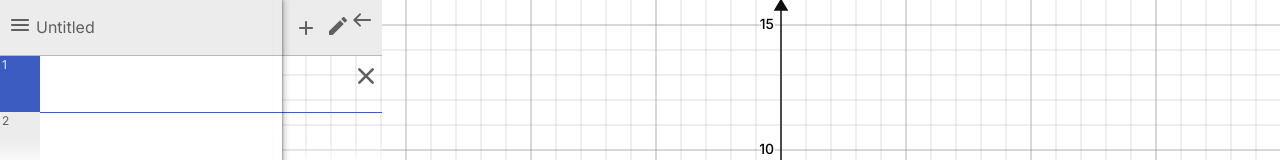
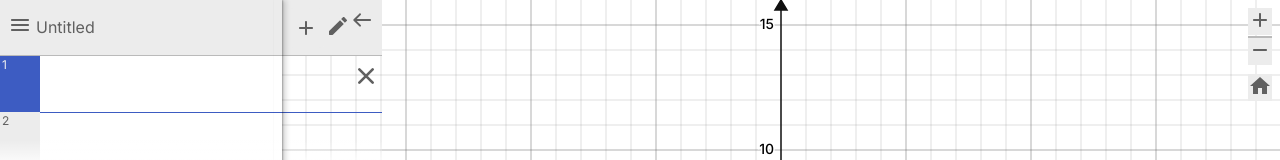
Before and after one commit to David-I7/graphcalculator, a React (Vite) app: page / in a window 1280 px wide. Shown: the top 160 px of the page. Built offline with nearby package versions, Linux system fonts and the light colour scheme.

Commit message:
add graph ui scale controls

```diff
--- a/src/components/svgs/index.tsx
+++ b/src/components/svgs/index.tsx
@@ -478,3 +478,18 @@ export const Line = ({
     </svg>
   );
 };
+
+export const Home = (props: SVGProps) => {
+  return (
+    <svg
+      width="24"
+      height="24"
+      viewBox="0 0 24 24"
+      fill="currentColor"
+      xmlns="http://www.w3.org/2000/svg"
+      {...props}
+    >
+      <path d="M10 20V14H14V20H19V12H22L12 3L2 12H5V20H10Z" />
+    </svg>
+  );
+};
--- a/src/features/expressionPanel/components/appbar/ExpressionPanelResizer.tsx
+++ b/src/features/expressionPanel/components/appbar/ExpressionPanelResizer.tsx
@@ -163,8 +163,8 @@ const ExpressionPanelResizer = () => {
           <Tooltip
             style={
               isMobile
-                ? { position: "fixed", bottom: "1rem", right: "1rem" }
-                : { position: "fixed", top: "1rem", left: "1rem" }
+                ? { position: "fixed", bottom: "0.5rem", right: "0.5rem" }
+                : { position: "fixed", top: "0.5rem", left: "0.5rem" }
             }
             message="Show List"
             content={(id) => {
--- a/src/features/expressionPanel/components/menu/GraphMenu.tsx
+++ b/src/features/expressionPanel/components/menu/GraphMenu.tsx
@@ -65,17 +65,11 @@ GraphMenu.Toggle = function () {
   );
   const isMobile = useAppSelector((state) => state.globalSlice.isMobile);
   const isAnimating = useRef<boolean>(false);
-  const expressionPanelRef = useRef<HTMLDivElement>(null);
+
   const onClose = () => {
     if (isAnimating.current) return;
     isAnimating.current = true;
 
-    if (expressionPanelRef.current?.style.transform) {
-      expressionPanelRef.current!.animate(
-        AnimateSlideX("17.625rem", "0"),
-        animationOptions.current
-      );
-    }
     menuRef.current!.animate(
       AnimateSlideX("0", "-100%"),
       animationOptions.current
@@ -86,8 +80,6 @@ GraphMenu.Toggle = function () {
       isAnimating.current = false;
     }, CSS_VARIABLES.animationSpeedDefault);
   };
-
-  usePopulateRef(expressionPanelRef, { selector: ".expression-panel" });
 
   return (
     <>
@@ -105,10 +97,7 @@ GraphMenu.Toggle = function () {
                 if (isAnimating.current) return;
 
                 isAnimating.current = true;
-                expressionPanelRef.current!.animate(
-                  AnimateSlideX("0px", "17.625rem"),
-                  animationOptions.current
-                );
+
                 menuRef.current!.animate(
                   AnimateSlideX("-100%", "0"),
                   animationOptions.current
@@ -130,8 +119,8 @@ GraphMenu.Toggle = function () {
           <Tooltip
             style={{
               position: "fixed",
-              top: "1rem",
-              left: "1rem",
+              top: "0.5rem",
+              left: "0.5rem",
               zIndex: "19",
             }}
             message="Open Graph"
@@ -146,10 +135,7 @@ GraphMenu.Toggle = function () {
                   if (isAnimating.current) return;
 
                   isAnimating.current = true;
-                  expressionPanelRef.current!.animate(
-                    AnimateSlideX("0px", "17.625rem"),
-                    animationOptions.current
-                  );
+
                   menuRef.current!.animate(
                     AnimateSlideX("-100%", "0"),
                     animationOptions.current
--- a/src/features/graph/Graph.tsx
+++ b/src/features/graph/Graph.tsx
@@ -8,6 +8,7 @@ import {
 } from "react";
 import { Graph as LibGraph } from "./lib/graph/graph";
 import { setup } from "./lib";
+import GraphScaler from "./components/GraphScaler";
 
 type GraphContextState = LibGraph;
 
@@ -47,6 +48,7 @@ const Graph = () => {
   return (
     <div className="graph-container">
       <canvas id="graph-calculator"></canvas>
+      <GraphScaler />
     </div>
   );
 };
--- a/src/features/graph/assets/base.scss
+++ b/src/features/graph/assets/base.scss
@@ -14,6 +14,25 @@
   touch-action: none;
 }
 
+.graph-scaler {
+  position: absolute;
+  top: 0.5rem;
+  right: 0.5rem;
+  display: grid;
+  gap: 0.5rem;
+
+  &-top {
+    & button.graph-scaler-top-zoom-in {
+      border-bottom-left-radius: 0;
+      border-bottom-right-radius: 0;
+    }
+    & button.graph-scaler-top-zoom-out {
+      border-top-left-radius: 0;
+      border-top-right-radius: 0;
+    }
+  }
+}
+
 @media screen and (max-width: 500px) {
   .graph-container {
     width: 100%;
--- /dev/null
+++ b/src/features/graph/components/GraphScaler.tsx
@@ -0,0 +1,58 @@
+import ButtonTarget from "../../../components/buttons/target/ButtonTarget";
+import { Home, Minus, Plus } from "../../../components/svgs";
+import Hr from "../../../components/hr/Hr";
+import Tooltip from "../../../components/tooltip/Tooltip";
+import useScaleGraph from "../hooks/useScaleGraph";
+
+const GraphScaler = () => {
+  const { resetScales, scaleGraph } = useScaleGraph();
+
+  return (
+    <div className="graph-scaler">
+      <div className="graph-scaler-top">
+        <Tooltip
+          fixedPosition="left"
+          message="Zoom In"
+          content={(id) => (
+            <ButtonTarget
+              onClick={() => scaleGraph("IN")}
+              aria-describedby={id}
+              className="graph-scaler-top-zoom-in button--hovered bg-surface-container-low"
+            >
+              <Plus />
+            </ButtonTarget>
+          )}
+        />
+        <Hr />
+        <Tooltip
+          fixedPosition="left"
+          message="Zoom Out"
+          content={(id) => (
+            <ButtonTarget
+              onClick={() => scaleGraph("OUT")}
+              aria-describedby={id}
+              className="graph-scaler-top-zoom-out button--hovered bg-surface-container-low"
+            >
+              <Minus />
+            </ButtonTarget>
+          )}
+        />
+      </div>
+      <Tooltip
+        fixedPosition="left"
+        message="Default Viewport"
+        content={(id) => (
+          <ButtonTarget
+            onClick={resetScales}
+            aria-describedby={id}
+            className="button--hovered bg-surface-container-low"
+          >
+            <Home />
+          </ButtonTarget>
+        )}
+      />
+    </div>
+  );
+};
+
+export default GraphScaler;
--- /dev/null
+++ b/src/features/graph/hooks/useScaleGraph.tsx
@@ -0,0 +1,35 @@
+import { useCallback } from "react";
+import { useGraphContext } from "../Graph";
+
+const useScaleGraph = () => {
+  const graph = useGraphContext();
+  const AMPLIFIER = 1.25;
+
+  const scaleGraph = useCallback(
+    (zoomDirection: "IN" | "OUT") => {
+      if (!graph) return;
+      const cx = graph.canvas.width * 0.5;
+      const cy = graph.canvas.height * 0.5;
+
+      const dOrginX = cx - (graph.canvasCenterX + graph.offsetX);
+      const dOriginY = cy - (graph.canvasCenterY + graph.offsetY);
+
+      graph.scales.processScaleEvent(
+        dOrginX,
+        dOriginY,
+        zoomDirection,
+        AMPLIFIER
+      );
+    },
+    [graph]
+  );
+
+  const resetScales = useCallback(() => {
+    if (!graph) return;
+    graph.reset();
+  }, [graph]);
+
+  return { resetScales, scaleGraph };
+};
+
+export default useScaleGraph;
--- a/src/features/graph/lib/graph/graph.ts
+++ b/src/features/graph/lib/graph/graph.ts
@@ -116,4 +116,9 @@ export class Graph implements MessageBus {
     this.scales.destroy();
     Object.entries(this.events).forEach((entry) => entry[1].destroy());
   }
+
+  reset() {
+    this.settings.reset();
+    this.scales.reset();
+  }
 }
--- a/src/features/graph/lib/graph/scales.ts
+++ b/src/features/graph/lib/graph/scales.ts
@@ -2,7 +2,6 @@ import { isTouchEnabled } from "../../../../helpers/dom";
 import { throttle } from "../../../../helpers/performance";
 import { ScaleEventData } from "../../interfaces";
 import { Graph } from "./graph";
-import { clampNumber, roundToNeareastMultiple } from "./utils";
 
 export class Scales {
   protected destroyController: AbortController = new AbortController();
@@ -43,6 +42,13 @@ export class Scales {
 
   getRawScaler(): string {
     return this.scalesArray[this.scalesIndex];
+  }
+
+  reset() {
+    this.zoom = 1;
+    this.scalesIndex = (this.scalesArray.length - 3) / 2;
+    this._scaledStep = this.step;
+    this.updateScales();
   }
 
   private updateScales() {
@@ -190,10 +196,11 @@ export class Scales {
     }
   }
 
-  protected processScaleEvent(
+  processScaleEvent(
     dOriginX: number,
     dOriginY: number,
-    zoomDirection: "IN" | "OUT"
+    zoomDirection: "IN" | "OUT",
+    zoomAmplifier: number = 1
   ) {
     if (
       (dOriginY < -this.graph.MAX_TRANSLATE ||
@@ -209,7 +216,11 @@ export class Scales {
     const graphY =
       (dOriginY / this.graph.scales.scaledStep) * this.graph.scales.scaler;
 
-    this.handleScale(zoomDirection);
+    this.handleScale(
+      zoomDirection,
+      this.ZOOM_OUT_FACTOR / zoomAmplifier,
+      this.ZOOM_IN_FACTOR * zoomAmplifier
+    );
 
     const newdOriginX = this.distanceFromOrigin(graphX);
     const newdOriginY = this.distanceFromOrigin(graphY);
@@ -272,10 +283,13 @@ export class Scales {
     return zoomDirection;
   }
 
-  protected handleScale(zoomDirection: "OUT" | "IN") {
+  protected handleScale(
+    zoomDirection: "OUT" | "IN",
+    ZOOM_OUT_FACTOR: number,
+    ZOOM_IN_FACTOR: number
+  ) {
     const newZoom =
-      this.zoom *
-      (zoomDirection === "OUT" ? this.ZOOM_OUT_FACTOR : this.ZOOM_IN_FACTOR);
+      this.zoom * (zoomDirection === "OUT" ? ZOOM_OUT_FACTOR : ZOOM_IN_FACTOR);
     if (
       this.scalesIndex === 0 &&
       newZoom > this.MAX_ZOOM &&
--- a/src/features/graph/lib/graph/settings.ts
+++ b/src/features/graph/lib/graph/settings.ts
@@ -169,11 +169,12 @@ export class GraphSettings {
     this.clientBottom = this.canvasCenterY - offsetY;
   }
 
-  private reset() {
+  reset() {
     // reset canvas settings
 
     this.canvasCenterX = Math.round(this.graph.canvas.width / 2);
     this.canvasCenterY = Math.round(this.graph.canvas.height / 2);
+    this.graph.ctx.setTransform(1, 0, 0, 1, 0, 0);
     this.graph.ctx.translate(this.canvasCenterX, this.canvasCenterY);
 
     this.offsetX = 0;
--- a/src/main.tsx
+++ b/src/main.tsx
@@ -11,7 +11,7 @@ import { GraphContextProvider } from "./features/graph/Graph";
 
 createRoot(document.getElementById("root")!).render(
   <StrictMode>
-    <ErrorBoundary FallbackComponent={ErrorFallback}>
+    <ErrorBoundary onReset={() => {}} FallbackComponent={ErrorFallback}>
       <GraphContextProvider>
         <Provider store={store}>
           <Globalstate />
```
Also changed, not shown: src/state/error/error.ts (+9 -0 lines).
